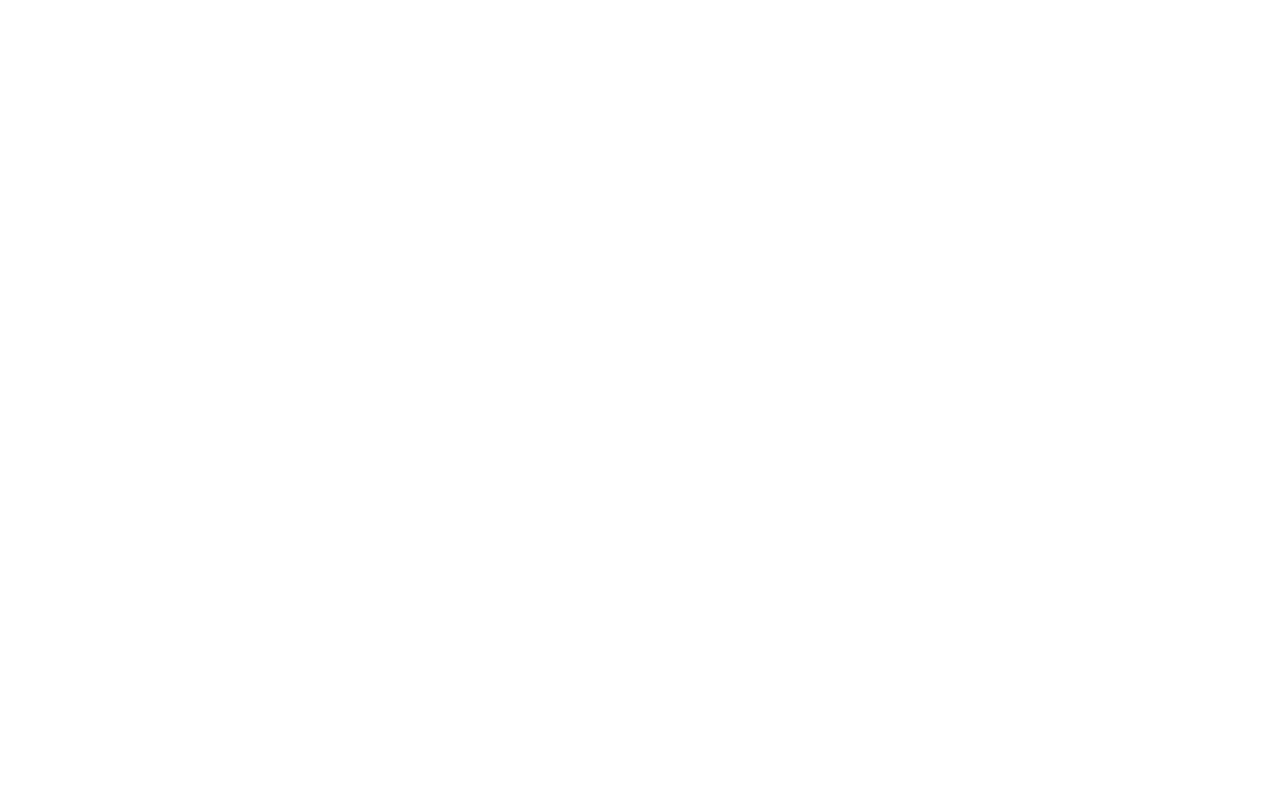
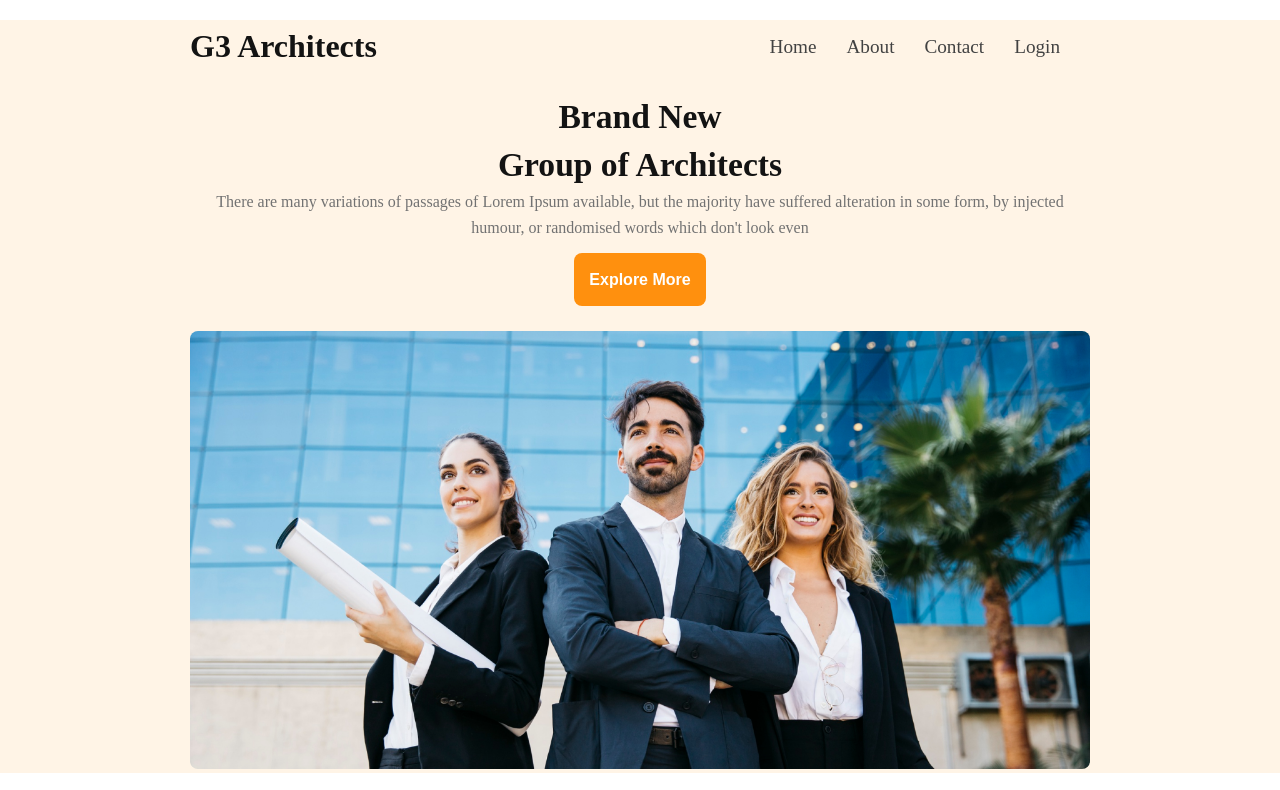
Before and after one commit to SORKARSIFAT/G3-Architects, a plain HTML site: page index.html in a window 1280 px wide. Shown: the top 790 px of the page. Drawn offline with Linux system fonts and the light colour scheme.

Commit message:
added banner section

```diff
--- a/index.html
+++ b/index.html
@@ -6,7 +6,60 @@
     <title>G3 Architects</title>
     <link rel="stylesheet" href="style.css">
 </head>
-<body>
+<body class="font">
+    <header class="bg-light">
+        <nav class="navBar">
 
+
+                <h3 class="brand">G3 Architects</h3>
+
+
+           <ul class="nav-links">
+             <li class="nav-item"><a href="#" class="nav-link text-gary">Home</a></li>
+             <li class="nav-item"><a href="#" class="nav-link text-gary">About</a></li>
+             <li class="nav-item"><a href="#" class="nav-link text-gary">Contact</a></li>
+             <li class="nav-item"><a href="#" class="nav-link text-gary">Login</a></li>
+           </ul>
+
+        </nav>
+        <div class="banner">
+                     <div>
+                        <h1 class="banner-title">
+                            <p>
+                             Brand New
+                            </p>
+                             Group of Architects
+
+                            </h1>
+                            <p class="bannar-desp">
+                             There are many variations of passages of Lorem Ipsum available, but the majority have suffered alteration in some form, by injected humour, or randomised words which don't look even
+                            </p>
+
+                           <div class="btn">
+                             <button class="primary-btn">
+                                 Explore More
+                                </button>
+                           </div>
+                     </div>
+          <div class="image">
+            <img src="/images/banner.png" alt="" srcset="">
+          </div>
+
+        </div>
+    </header>
+    <main>
+        <section>
+            <div>
+                <div></div>
+                <div></div>
+                <div></div>
+                <div></div>
+            </div>
+            <div>
+
+            </div>
+        </section>
+    </main>
+    <footer></footer>
 </body>
 </html>
--- a/style.css
+++ b/style.css
@@ -0,0 +1,106 @@
+*{
+    margin: 0;
+    padding: 0;
+    box-sizing: border-box;
+}
+.text-gary{
+    color: #424242;
+}
+.text-light-gray{
+    color: #727272;
+}
+.bg-light{
+    background-color: rgba(255, 144, 14, 0.1);
+}
+   main{
+    max-width: 900px;
+   height: 600px;
+    border: 2px solid red;
+    margin: 20px auto;
+   }
+.navBar{
+    display: flex;
+    justify-content: space-between;
+    align-items: center;
+}
+.brand{
+    color: rgb(19, 19, 19);
+font-family: Work Sans;
+font-size: 2rem;
+font-weight: 700;
+line-height: 53px;
+letter-spacing: 0%;
+text-align: center;
+}
+.nav-links{
+    display: flex;
+}
+.nav-item{
+    list-style: none;
+    margin-right: 30px;
+}
+.nav-link{
+   text-decoration: none;
+   font-size: 1.2rem;
+   font-weight: 500;
+}
+ .navBar , .banner{
+    max-width: 900px;
+    margin: 20px auto ;
+ }
+
+ /* banner css here  */
+ .banner-title{
+    color: rgb(19, 19, 19);
+
+font-size: 2.1rem;
+font-weight: 700;
+line-height: 48px;
+letter-spacing: 0%;
+text-align: center;
+ }
+
+ .bannar-desp{
+    color: rgb(114, 114, 114);
+
+font-size: 16px;
+font-weight: 400;
+line-height: 26px;
+letter-spacing: 0%;
+text-align: center;
+ }
+.btn{
+    text-align: center;
+}
+ .primary-btn{
+    border-radius: 8px;
+
+background: rgb(255, 144, 14);
+
+padding: 15px;
+margin-top: 12px;
+border: none;
+color: rgb(255, 255, 255);
+
+font-size: 1rem;
+font-weight: 600;
+line-height: 23px;
+letter-spacing: 0%;
+
+ }
+
+ .primary-btn:hover{
+    background-color: rgb(189, 18, 18);
+ }
+
+.image{
+    width: 100%;
+    margin-top: 25px;
+
+}
+
+.image img{
+    width: 100%;
+
+border-radius: 8px;
+}
```
